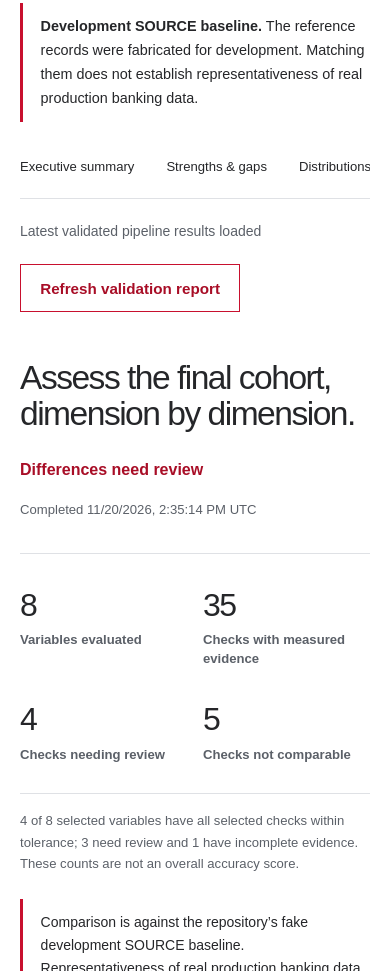
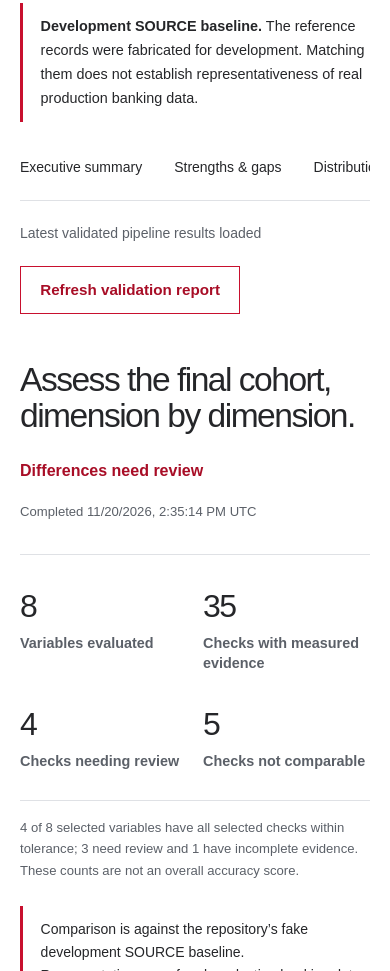
Before and after one commit to kovacsphil-art/synthetic_banking, a plain HTML site: page docs/validation.html in a window 390 px wide. Shown: the part 536-1507 px from the top of the page. Drawn offline with Linux system fonts and the light colour scheme.

Commit message:
Improve mobile readability of SAGE fidelity charts

```diff
--- a/docs/styles.css
+++ b/docs/styles.css
@@ -1184,6 +1184,8 @@ td {
 @media (prefers-reduced-motion: reduce) { .exec-page *, .exec-page *::before, .exec-page *::after { scroll-behavior: auto; transition: none; animation: none; } }
 /* Final-cohort fidelity: maintain executive hierarchy without an overall score. */
 .exec-page .quality-metrics { grid-template-columns: repeat(4,minmax(0,1fr)); }
+.exec-page .quality-metrics dt { font-size: .9rem; }
+.exec-page .report-nav a { font-size: .875rem; }
 .exec-page .baseline-notice { border-left: 3px solid var(--red); padding: .75rem 0 .75rem 1.1rem; margin-top: 1.5rem; font-size: .9rem; max-width: 900px; color: var(--ink); }
 .exec-page .quality-limitations { padding-left: 1.2rem; max-width: 900px; color: var(--muted); }
 .exec-page .quality-limitations li { margin-top: 1rem; }
@@ -1194,6 +1196,7 @@ td {
 .exec-page .cardinality-chart .category-line { grid-template-columns: 68px 1fr 70px; gap: .6rem; }
 .exec-page .report-intro .baseline-notice { font-size: .9rem; }
 @media (max-width:650px) {
+  .exec-page .viz-axis { font-size: 32px; }
   .exec-page .quality-metrics { grid-template-columns: repeat(2,minmax(0,1fr)); }
   .exec-page .cardinality-chart { grid-template-columns: 1fr; gap: .5rem; }
   .exec-page .baseline-notice { font-size: .875rem; }
--- a/docs/validation.html
+++ b/docs/validation.html
@@ -1,5 +1,5 @@
 <!doctype html>
-<html lang="en"><head><meta charset="utf-8"><meta name="viewport" content="width=device-width, initial-scale=1"><meta name="description" content="SAGE validation: measured strengths, gaps and relationship fidelity between original and synthetic banking data."><meta name="theme-color" content="#c8102e"><title>Validation Report — Original vs Synthetic | SAGE</title><link rel="stylesheet" href="styles.css?v=fidelity-1"><script src="validation-config.js?v=fidelity-1" defer></script><script src="executive-viz.js?v=fidelity-1" defer></script><script src="validation.js?v=fidelity-1" defer></script></head>
+<html lang="en"><head><meta charset="utf-8"><meta name="viewport" content="width=device-width, initial-scale=1"><meta name="description" content="SAGE validation: measured strengths, gaps and relationship fidelity between original and synthetic banking data."><meta name="theme-color" content="#c8102e"><title>Validation Report — Original vs Synthetic | SAGE</title><link rel="stylesheet" href="styles.css?v=fidelity-2"><script src="validation-config.js?v=fidelity-2" defer></script><script src="executive-viz.js?v=fidelity-2" defer></script><script src="validation.js?v=fidelity-2" defer></script></head>
 <body class="exec-page validation-page"><a class="skip-link" href="#main">Skip to validation report</a>
 <header class="exec-header container"><a class="exec-brand" href="index.html" aria-label="SAGE overview">SAGE<span aria-hidden="true">.</span></a><nav aria-label="Main navigation"><a href="index.html">Project methodology</a><a href="#summary">Report summary</a></nav></header>
 <main id="main" class="container report-main" tabindex="-1"><div class="report-intro exec-report-intro"><p class="eyebrow">Validation report · Latest pipeline results</p><h1>How closely does synthetic data <span>reproduce the original?</span></h1><p>Measured strengths, material gaps and the evidence behind them. Assess the final synthetic cohort against its pinned SOURCE baseline.</p><p class="baseline-notice"><strong>Development SOURCE baseline.</strong> The reference records were fabricated for development. Matching them does not establish representativeness of real production banking data.</p></div>
```
Also changed, not shown: docs/index.html (+2 -2 lines).
